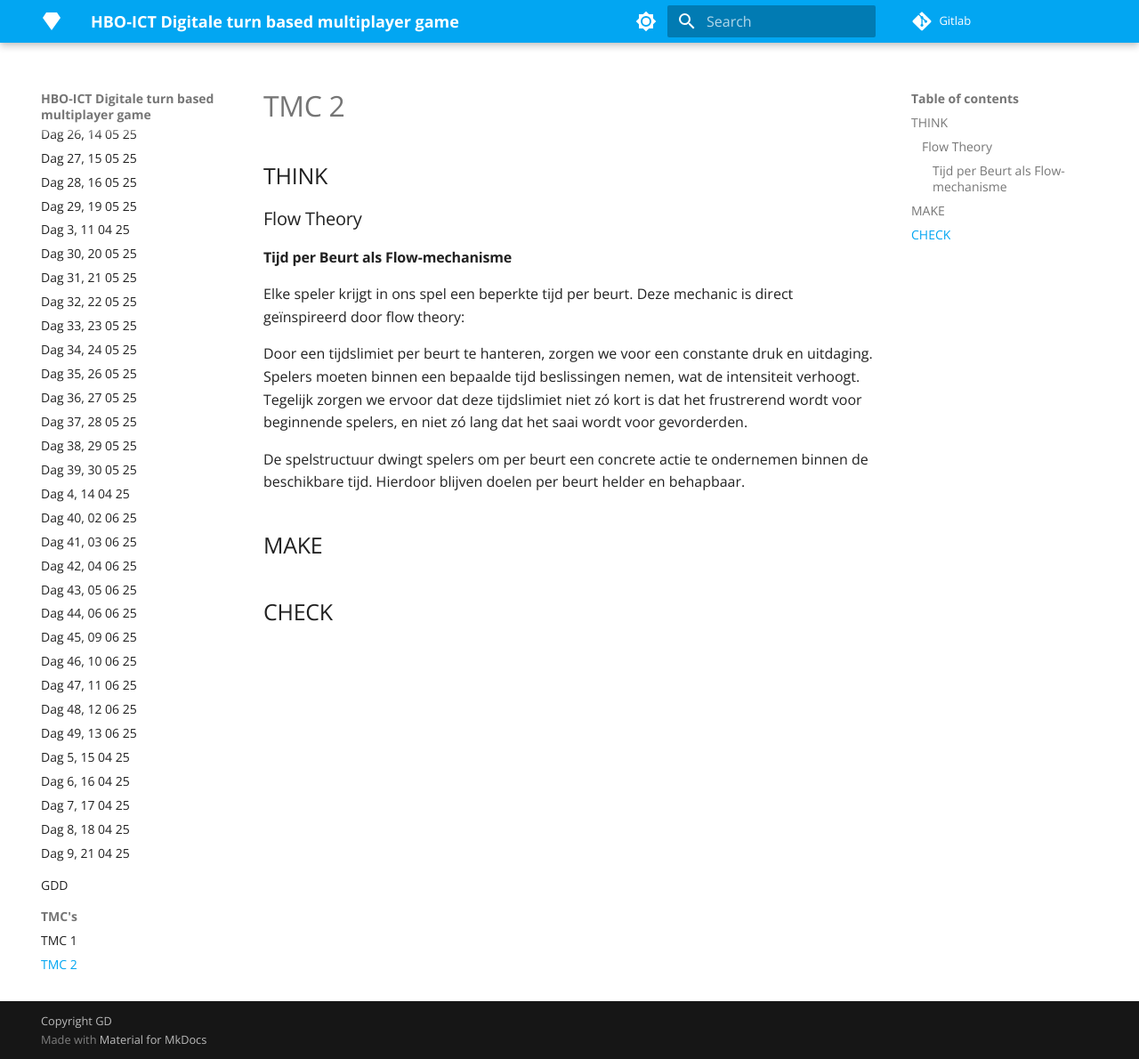
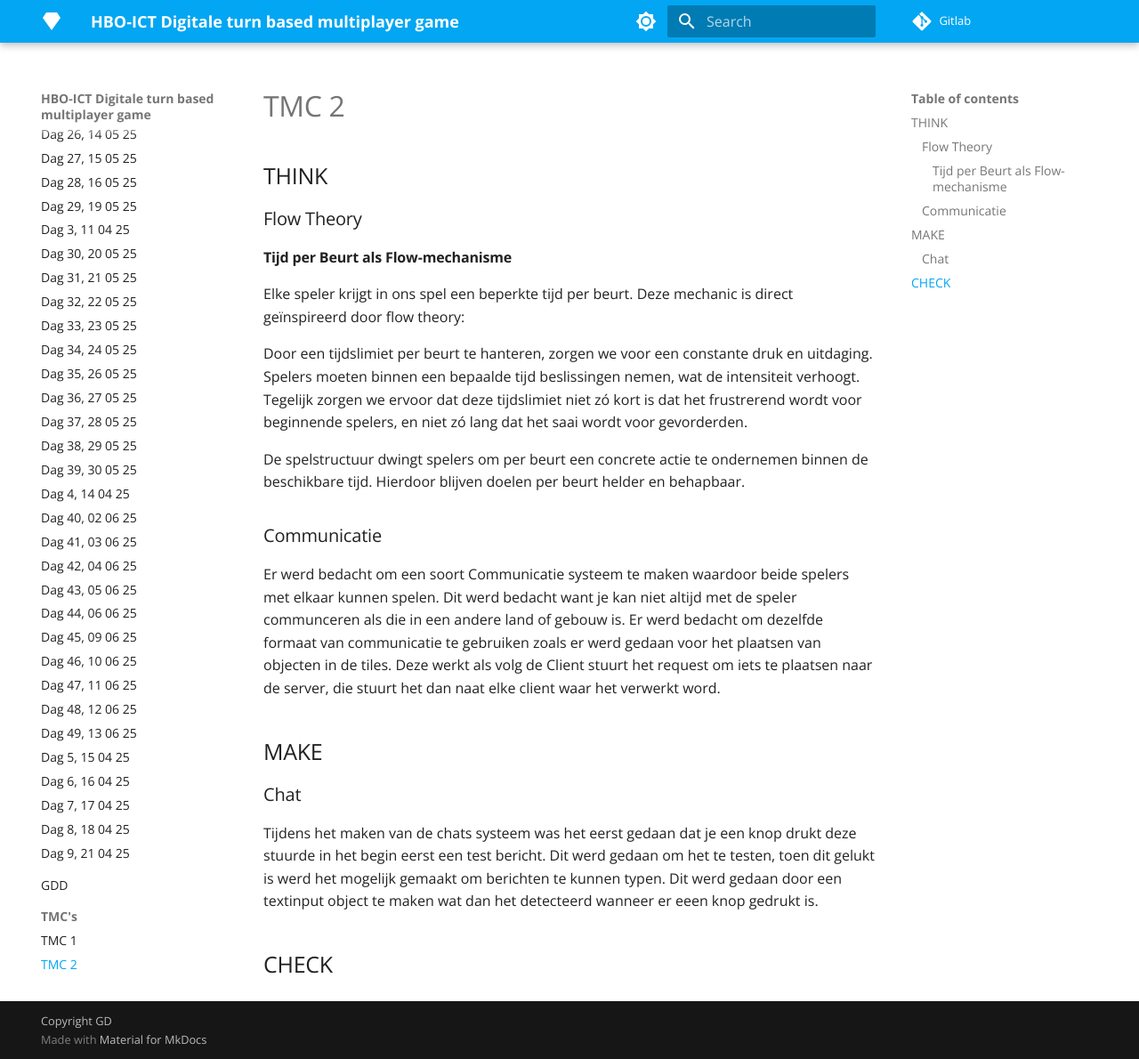
Before and after one commit to lieuweZ/HexFront, an MkDocs documentation site: the page built from docs/TMC's/TMC_2/TMC 2.md, in a window 1280 px wide and 1190 px high. Shown: the whole window at 89% size. Built offline with MkDocs 1.6.1 and Material for MkDocs 9.7.7, drawn with Linux system fonts in a browser that asks for light colours; nearby versions of some CDN libraries; library files that are not in the unit come from our copies.

Commit message:
Edit TMC 2.md

```diff
--- a/docs/TMC's/TMC_2/TMC 2.md
+++ b/docs/TMC's/TMC_2/TMC 2.md
@@ -11,7 +11,14 @@ Door een tijdslimiet per beurt te hanteren, zorgen we voor een constante druk en
 
 De spelstructuur dwingt spelers om per beurt een concrete actie te ondernemen binnen de beschikbare tijd. Hierdoor blijven doelen per beurt helder en behapbaar.
 
-
+### Communicatie
+Er werd bedacht om een soort Communicatie systeem te maken waardoor beide spelers met elkaar kunnen spelen.
+Dit werd bedacht want je kan niet altijd met de speler communceren als die in een andere land of gebouw is.
+Er werd bedacht om dezelfde formaat van communicatie te gebruiken zoals er werd gedaan voor het plaatsen van objecten in de tiles.
+Deze werkt als volg de Client stuurt het request om iets te plaatsen naar de server, die stuurt het dan naat elke client waar het verwerkt word.
 ## MAKE
-
+### Chat
+Tijdens het maken van de chats systeem was het eerst gedaan dat je een knop drukt deze stuurde in het begin eerst een test bericht.
+Dit werd gedaan om het te testen, toen dit gelukt is werd het mogelijk gemaakt om berichten te kunnen typen.
+Dit werd gedaan door een textinput object te maken wat dan het detecteerd wanneer er eeen knop gedrukt is.
 ## CHECK
```
